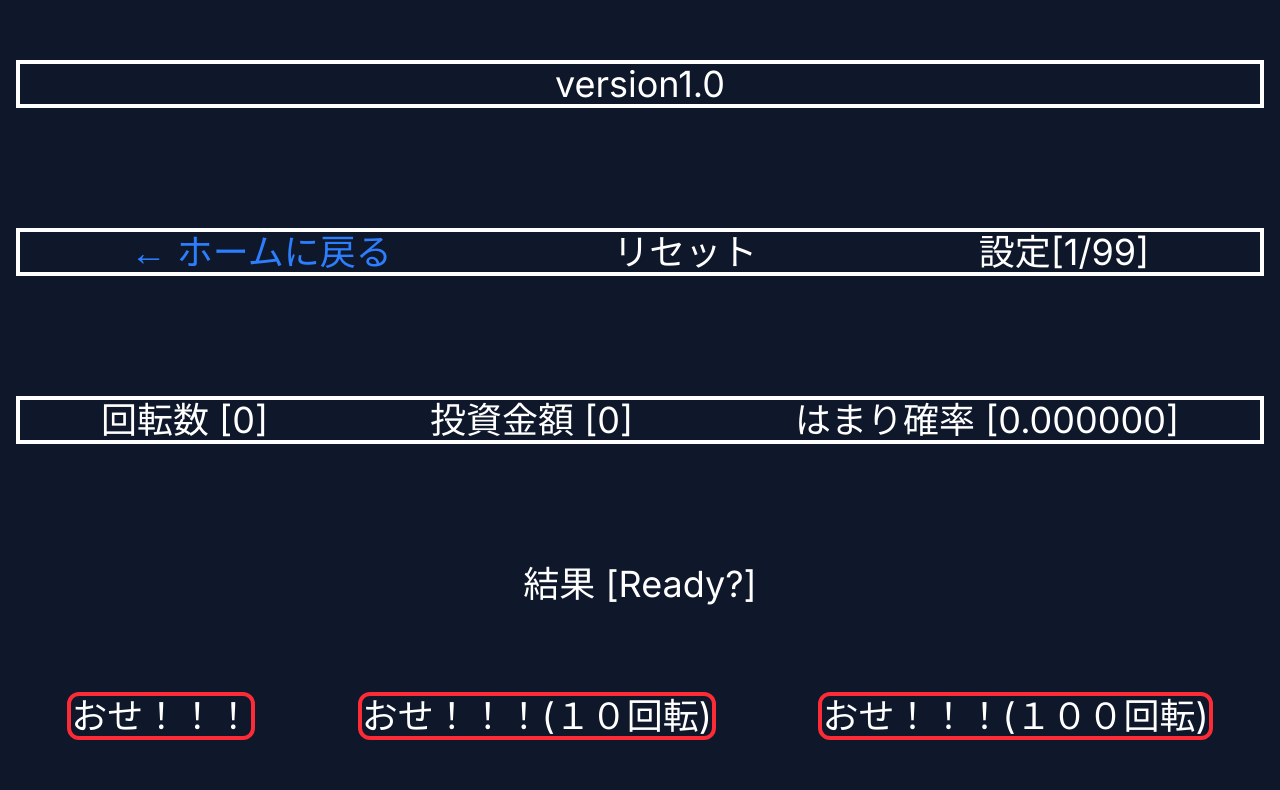
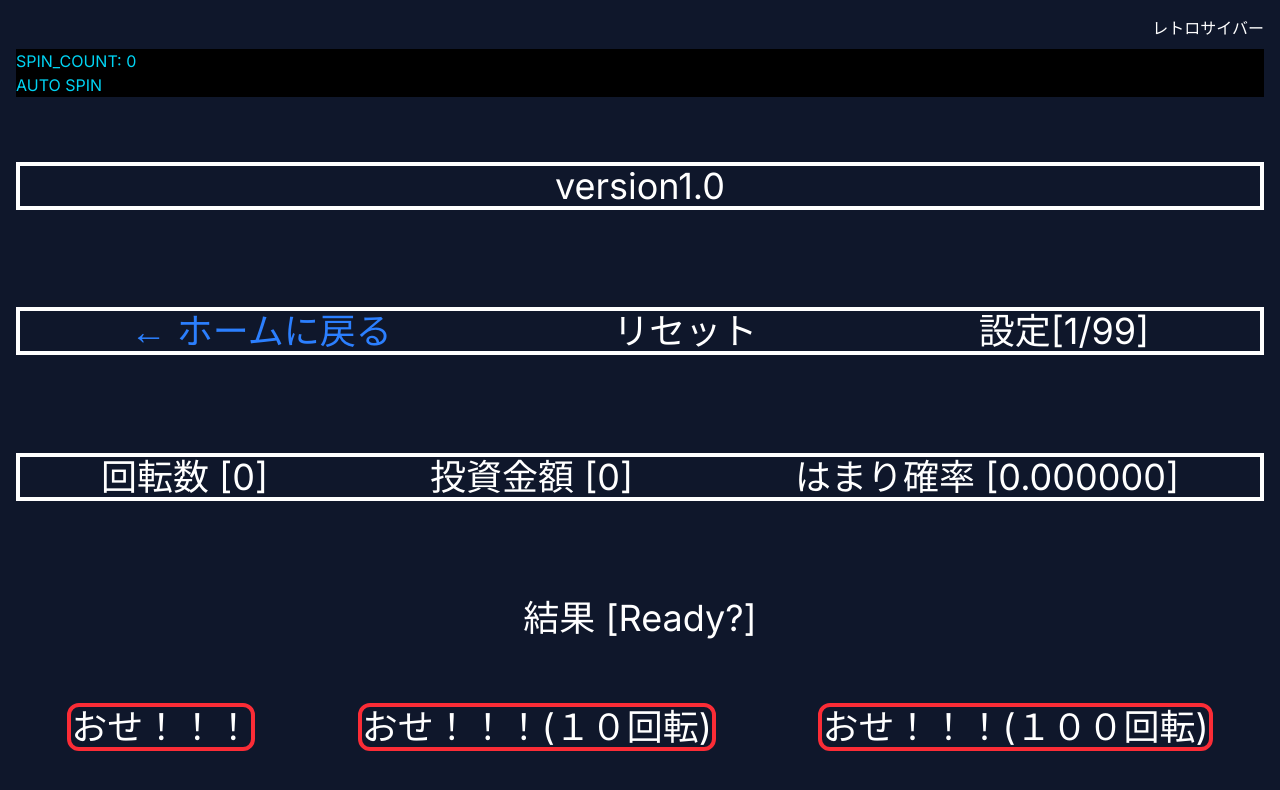
Before and after one commit to Reossann/my-universe, a Next.js app: page /pachinco in a window 1280 px wide. Shown: the top 790 px of the page. Built offline with nearby package versions, Linux system fonts and the light colour scheme.

Commit message:
feat: 見た目変更を少し可能に

```diff
--- a/app/pachinco/page.tsx
+++ b/app/pachinco/page.tsx
@@ -12,6 +12,7 @@ export default function P(){
     const [costPerSpin, setCostPerSpin] = useState<number>(50);
     const [isSettingsOpen, setIsSettingsOpen] = useState(false);
     const [probability, setProbability] = useState(99);
+    const [version, setVersion] = useState<'classic' | 'cyber'>('cyber');
 
     const counterRef = useRef(0);
     const totalSpentRef = useRef(0);
@@ -90,6 +91,29 @@ export default function P(){
             if(e.key === "r")reset()
         }}
     >
+        {/* 切り替えボタン */}
+       <div className="fixed top-0 right-0 p-4 z-50">
+         <button onClick={() => setVersion('classic')}>レトロ</button>
+         <button onClick={() => setVersion('cyber')}>サイバー</button>
+       </div>
+
+       {/* ★ここで条件分岐して表示するコンポーネントを変える */}
+       {version === 'classic' ? (
+         <ClassicView
+            counter={counter}
+            totalSpent={totalSpent}
+            result={result}
+            handleSpin={handleSpin}
+            /* 必要なデータを全部渡す */
+         />
+       ) : (
+         <CyberView
+            counter={counter}
+            totalSpent={totalSpent}
+            result={result}
+            handleSpin={handleSpin}
+         />
+       )}
         <div className="flex mb-8 flex-row justify-around border-4 text-4xl">
             <div>version1.0</div>
         </div>
@@ -200,3 +224,35 @@ export default function P(){
     </main>
    )
 }
+
+
+// 必要なデータを受け取るための「型」を定義
+type ViewProps = {
+  counter: number;
+  totalSpent: number;
+  result: string;
+  handleSpin: (times: number) => void; // 関数も渡せる！
+  // ...ほかにも必要なものを書く
+};
+
+// ▼ バージョン1：クラシックな見た目
+const ClassicView = (props: ViewProps) => {
+  return (
+    <div className="bg-white text-black ...">
+       {/* props.counter のように使う */}
+       <div>回転数: {props.counter}</div>
+       <button onClick={() => props.handleSpin(1)}>PUSH</button>
+    </div>
+  );
+};
+
+// ▼ バージョン2：サイバーな見た目
+const CyberView = (props: ViewProps) => {
+  return (
+    <div className="bg-black text-cyan-400 font-mono ...">
+       {/* デザインが違うだけ！中身のデータは同じ */}
+       <div className="shadow-glow">SPIN_COUNT: {props.counter}</div>
+       <button onClick={() => props.handleSpin(10)}>AUTO SPIN</button>
+    </div>
+  );
+};
```
